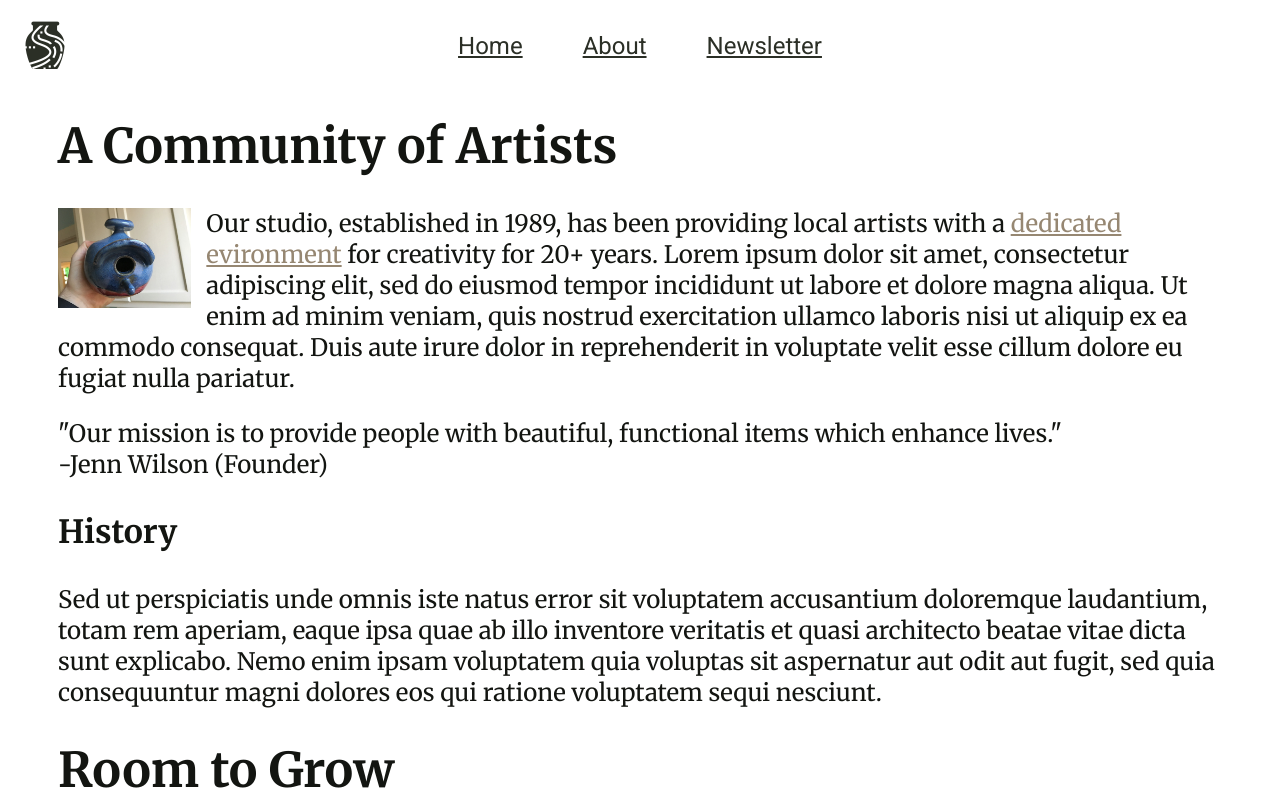
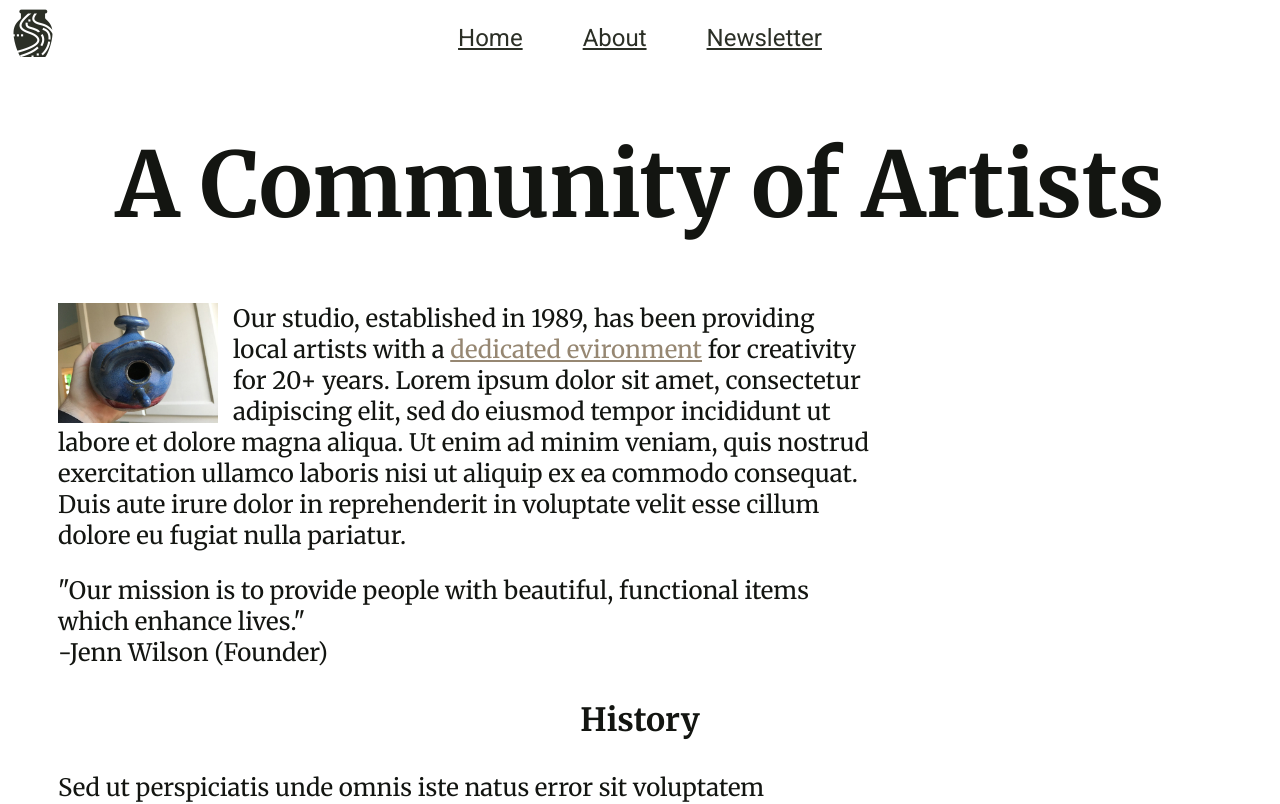
Before and after one commit to SquaredDev/week-one-project, a plain HTML site: page about.html in a window 1280 px wide. Shown: the top 804 px of the page. Drawn offline with Linux system fonts and the light colour scheme.

Commit message:
few more things working

```diff
--- a/styles.css
+++ b/styles.css
@@ -45,8 +45,8 @@ a:hover {
 #logo {
   position: absolute;
   height: 50px;
-  top: 12px;
-  left: 12px;
+  top: 0px;
+  left: 0px;
 
 }
 
@@ -60,24 +60,29 @@ a:hover {
 }
 
 h1{
-  font-size: 3em;
+  font-size: 90px;
+  text-align: center;
 }
 
 h2 {
   font-size: 2.5em;
+  text-align: center;
 }
 
 h3 {
   font-size: 2em;
+  text-align: center;
 }
 
-p {
+main p {
   font-size: 1.5em;
+  text-align: left;
+  width: 70%;
 }
 
 nav p a {
   color: #2B2F26;
-  font-size: 1em;
+  font-size: 1.5em;
   padding: 0px 30px 0px 30px;
 }
 
@@ -139,12 +144,29 @@ footer {
 }
 
 #birdhouse-pic {
-  height: 100px;
+  height: 120px;
   float: left;
   padding-right: 15px;
 }
 
 #signupbox {
   width: 500px;
-  background-color: #F2F1E8;
+  height: 500px;
+  background-color: white;
+  order 1
 }
+
+#banner-background {
+  background-image: url("./images/background-3.jpg");
+  background-attachment: scroll;
+  background-repeat: no-repeat;
+  background-size: 100%;
+}
+
+#banner-background h1 {
+  line-height: 450px;
+  color: #F2F1E8;
+  font-weight: normal;
+
+  font-size: 90px;
+}
```
Also changed, not shown: project-layout/about-page-layout.png.
